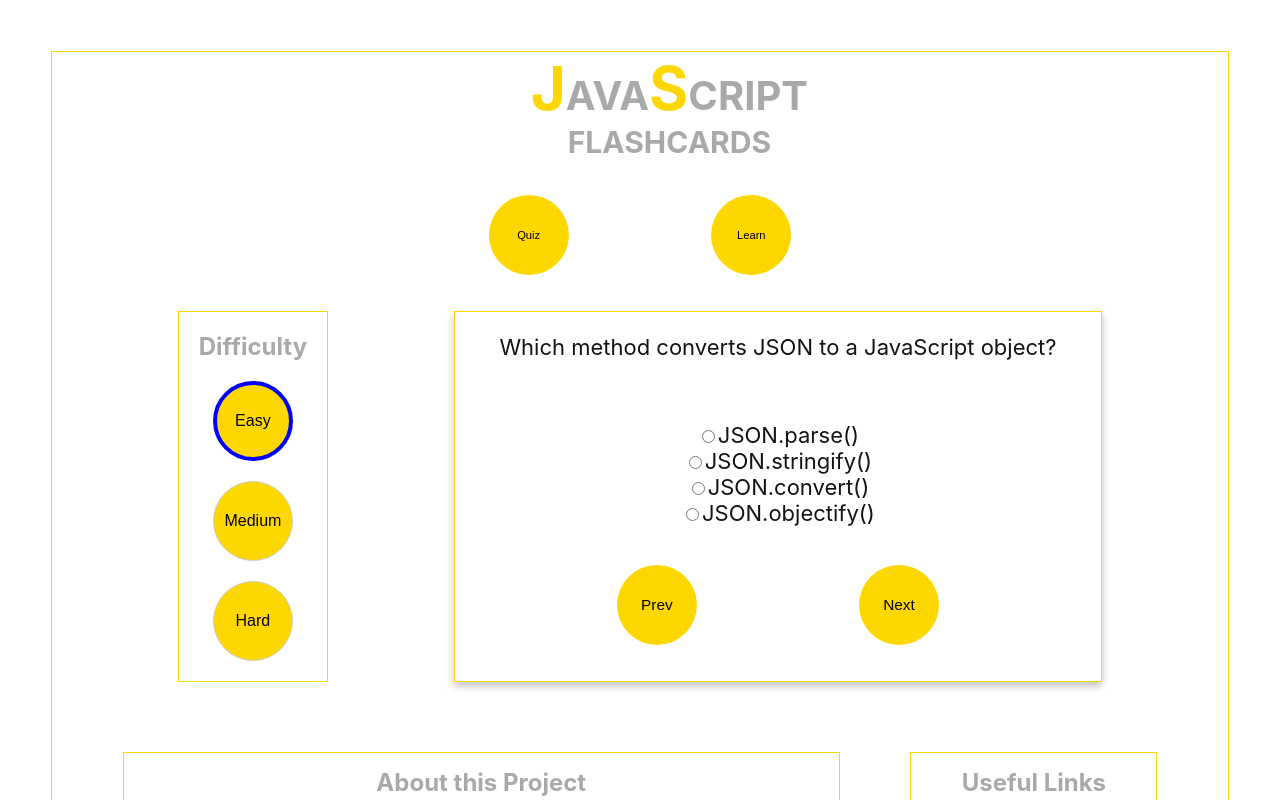
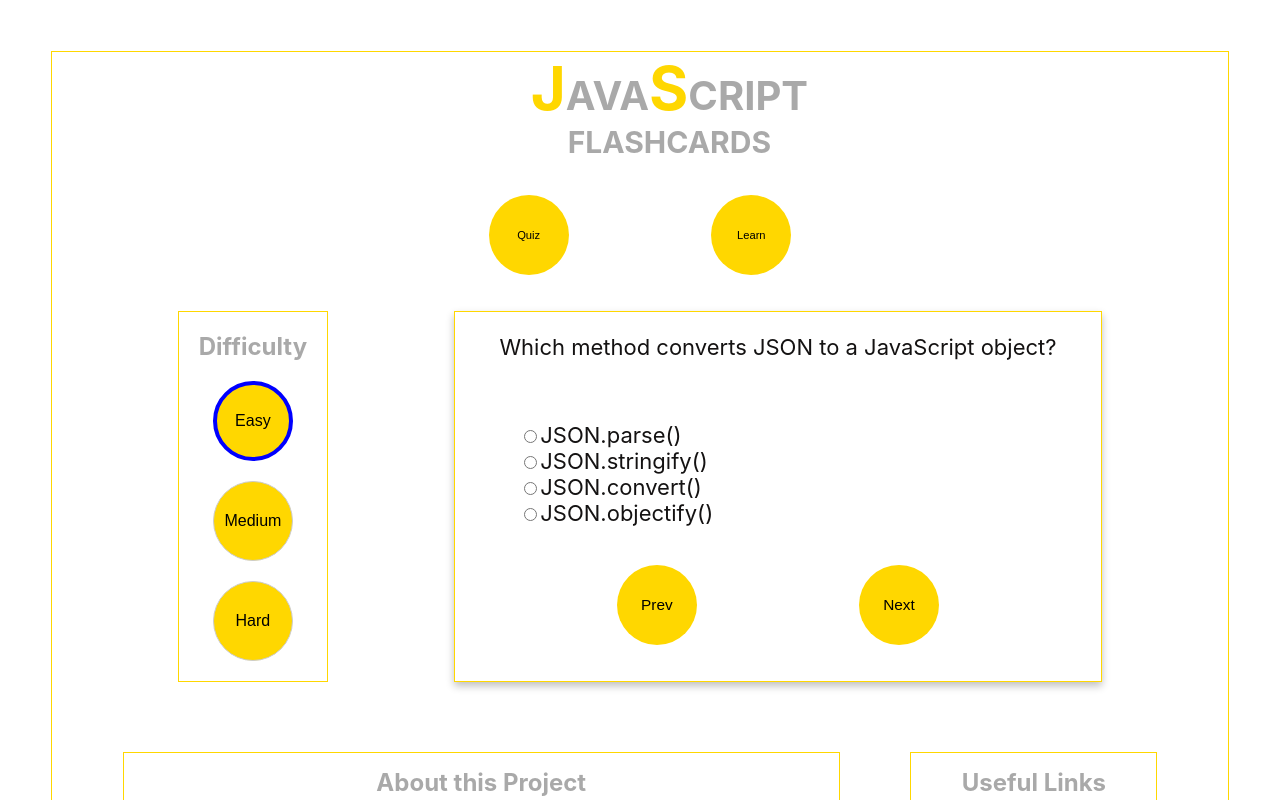
Before and after one commit to dhurrell001/JavaScript-flashcards-React, a React (Create React App) app: page / in a window 1280 px wide. Both pictures are taken after a click on the button "Quiz". Shown: the top 800 px of the page. Built offline with nearby package versions, Linux system fonts and the light colour scheme.

Commit message:
Minor css changes

```diff
--- a/src/components/jsQuestionCard.module.css
+++ b/src/components/jsQuestionCard.module.css
@@ -24,7 +24,7 @@
   align-items: center;
   width: 100%;
 
-  padding: 0 20px;
+  /* padding: 0 20px; */
 }
 .question-container {
   display: flex;
@@ -34,18 +34,21 @@
   justify-content: center;
   align-items: center;
   text-align: center;
-  width: 90%;
+  width: 100%;
   /* height: 100%; */
   padding: 10px;
 }
 .answer-container {
   display: flex;
   flex-direction: column;
-  justify-content: center;
-  align-items: center;
+  justify-content: left;
+  align-items: left;
   text-align: justify;
   /* background-color: yellow; */
-  width: 100%;
+  width: 80%;
+  margin-left: 10%;
+  margin-right: 10%;
+  /* padding-left: 25%; */
 }
 .radio-container {
   display: flex;
--- a/src/components/quizOrLearn.module.css
+++ b/src/components/quizOrLearn.module.css
@@ -1,13 +1,13 @@
-button {
+.button-quiz-choice {
   background-color: gold;
   color: black;
   border: none;
-  width: 80px;
-  height: 80px;
+  width: 90px;
+  height: 90px;
   border-radius: 50%;
-  padding: 5px 10px;
+  padding: 10px 10px;
   cursor: pointer;
-  font-size: 0.7em;
+  font-size: 1.5em;
   transition: background-color 0.3s ease, transform 0.2s ease;
   gap: 10px;
 }
```
